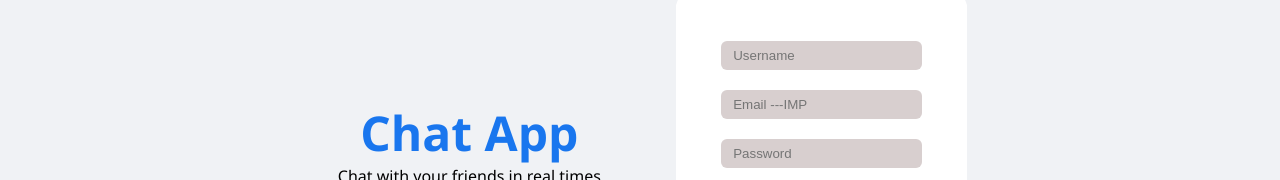
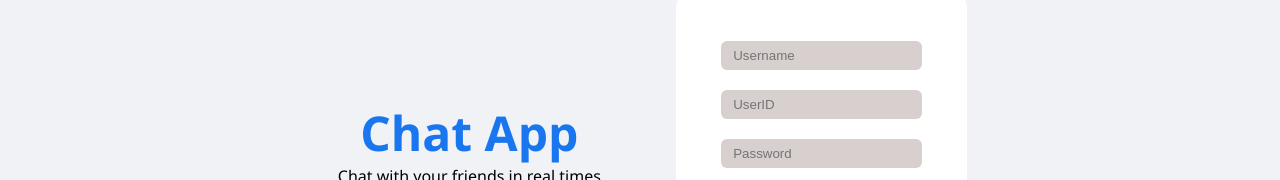
Before and after one commit to Iamkartiksaini/MERN_SOCIAL_CHAT_APP, a React (Create React App) app: page /sign_up in a window 1280 px wide. Shown: the part 383-563 px from the top of the page. Built offline with nearby package versions, Linux system fonts and the light colour scheme; the HTML template or start-up script is replaced by a standard one.

Commit message:
Login and Create Account Complete

```diff
--- a/src/landing/landing_page.jsx
+++ b/src/landing/landing_page.jsx
@@ -1,7 +1,7 @@
 import React, { useRef } from "react";
 import { NavLink } from "react-router-dom";
 import "../App.css";
-import { v4 as uuidV4 } from "uuid";
+// import { v4 as uuidV4 } from "uuid";
 import axios from "axios";
 
 function Register({ setID }) {
@@ -39,7 +39,7 @@ function Register({ setID }) {
         <div>
           <form action="">
             <input type="text" ref={idRef} placeholder="Username" />
-            <input type="text" ref={idRefUserID} placeholder="Email ---IMP" />
+            <input type="text" ref={idRefUserID} placeholder="UserID" />
             <input type="text" ref={idRefUserPass} placeholder="Password" />
             {/* <input type="text" placeholder="Password Again" /> */}
             <button type="submit" onClick={submit}>
```
